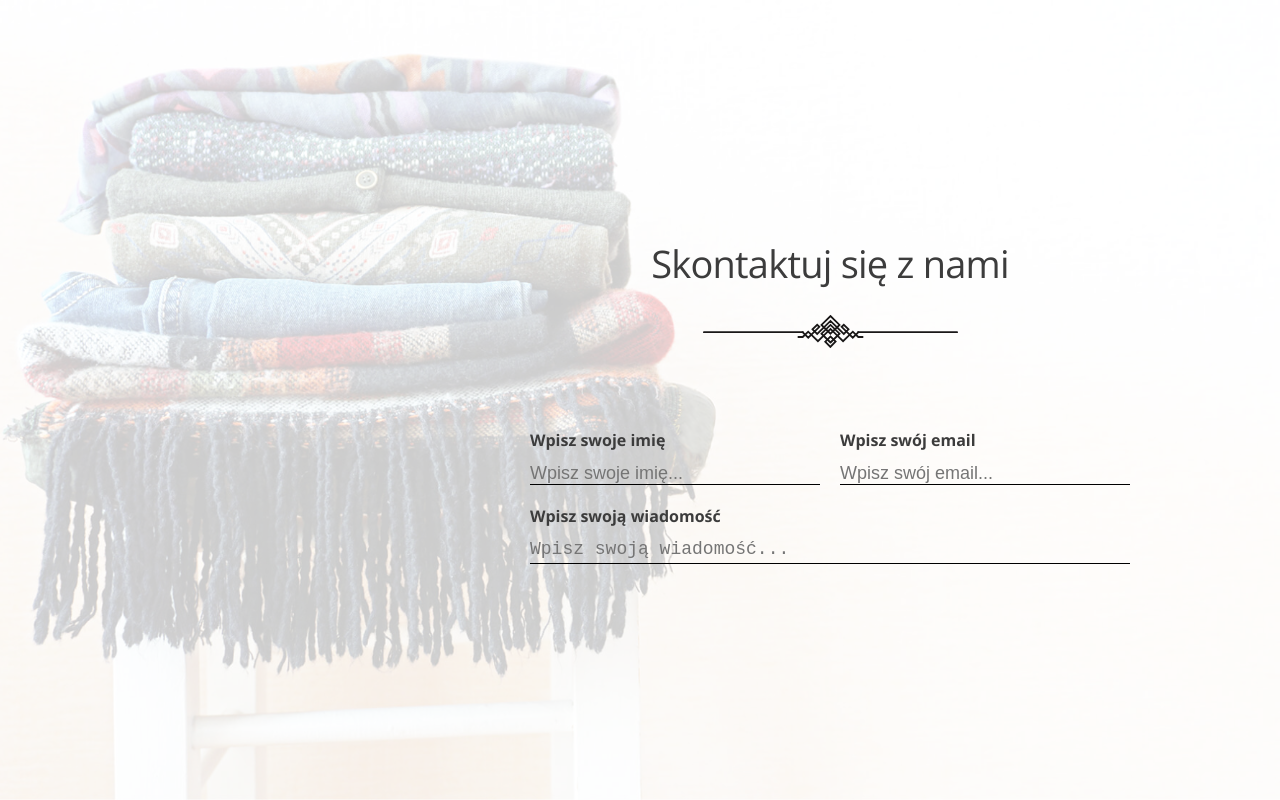
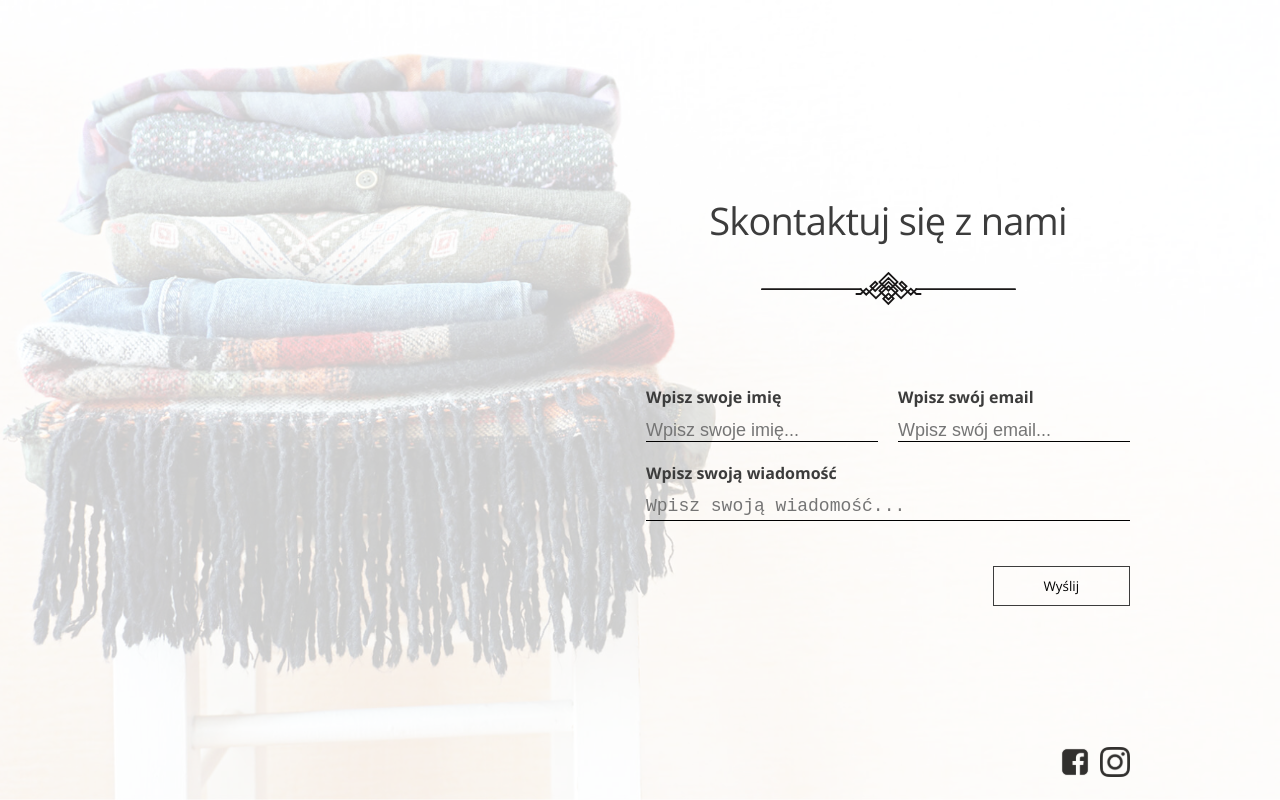
Before and after one commit to Bonifacy1231/SecondLife, a React (Vite) app: page / in a window 1280 px wide. Shown: the part 3717-4517 px from the top of the page. Built offline with nearby package versions, Linux system fonts and the light colour scheme.

Commit message:
Small changes, adding an icon section and adding styling

```diff
--- a/src/Layout/ContactUs/ContactUs.jsx
+++ b/src/Layout/ContactUs/ContactUs.jsx
@@ -13,8 +13,13 @@ const ContactUs = () => {
         />
         <div className="ContactUs__form__box">
           <div className="ContactUs__form__box__name form__box__single">
-            <label  htmlFor="">Wpisz swoje imię</label>
-            <input type="text" name="" id="" placeholder="Wpisz swoje imię..." />
+            <label htmlFor="">Wpisz swoje imię</label>
+            <input
+              type="text"
+              name=""
+              id=""
+              placeholder="Wpisz swoje imię..."
+            />
           </div>
           <div className="ContactUs__form__box__email form__box__single">
             <label htmlFor="">Wpisz swój email</label>
@@ -22,9 +27,18 @@ const ContactUs = () => {
           </div>
           <div className="ContactUs__form__box__message form__box__single">
             <label htmlFor="">Wpisz swoją wiadomość</label>
-            <textarea name="" id="" placeholder="Wpisz swoją wiadomość..."></textarea>
+            <textarea
+              name=""
+              id=""
+              placeholder="Wpisz swoją wiadomość..."
+            ></textarea>
           </div>
         </div>
+        <button className="ContactUs__form__button">Wyślij</button>
+      </div>
+      <div className="ContactUs__icons">
+        <img src="src\assets\icons\Facebook.svg" alt="" />
+        <img src="src\assets\icons\Instagram.svg" alt="" />
       </div>
     </div>
   );
--- a/src/Layout/ContactUs/ContactUs.scss
+++ b/src/Layout/ContactUs/ContactUs.scss
@@ -58,6 +58,7 @@
         border: transparent;
         border-bottom: 1px solid black;
         background-color: transparent;
+        outline: none;
       }
 
       textarea {
@@ -71,14 +72,30 @@
       }
     }
     &__box {
-      width: 600px;
+      width: 100%;
       display: grid;
       gap: 20px;
-
       grid-template-columns: repeat(2, 1fr);
       &__message {
         grid-column: span 2;
       }
     }
+    &__button {
+      @include button;
+      margin-top: 4.5rem;
+      padding: 10px 50px;
+      place-self: end;
+    }
+  }
+  &__icons {
+    position: absolute;
+    place-self: end;
+    justify-self: end;
+    margin-right: 15rem;
+    margin-bottom: 2rem;
+
+    img:first-child {
+      margin-right: 1rem;
+    }
   }
 }
```
